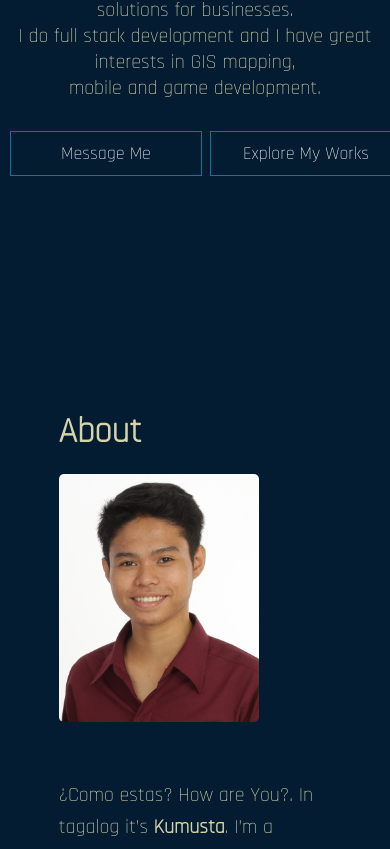
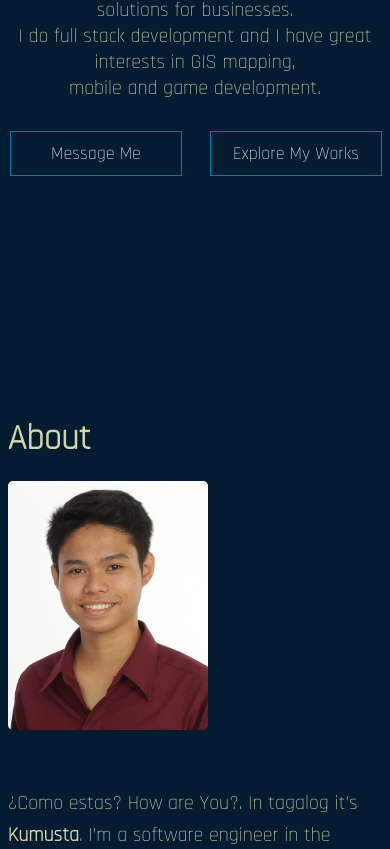
Before and after one commit to johnmarkcabusog/myportfolio, a React (Create React App) app: page / in a window 390 px wide. Shown: the part 455-1304 px from the top of the page. Built offline with nearby package versions, Linux system fonts and the light colour scheme.

Commit message:
responsiveness updates

```diff
--- a/src/pages/AboutMe/style.css
+++ b/src/pages/AboutMe/style.css
@@ -86,4 +86,9 @@
     {
         flex-direction:  column;
     }
+    .content-about{
+        width: 100%;
+        padding: 2%;
+    }
+
 }
--- a/src/pages/Experiences/style.css
+++ b/src/pages/Experiences/style.css
@@ -103,4 +103,9 @@
     .experience-info{
         padding-left: 0px;
     }
+    .content-experience{
+        width: 100%;
+        padding: 2%;
+
+    }
 }
--- a/src/pages/Home/style.css
+++ b/src/pages/Home/style.css
@@ -121,7 +121,7 @@
 }
 
 .main-buttons{
-    padding:10px;
+    padding:10px 0px 10px 0px;
     background-color: #041c32;
     border: 1px solid  #0d74a2;;
     color:whitesmoke;
```
